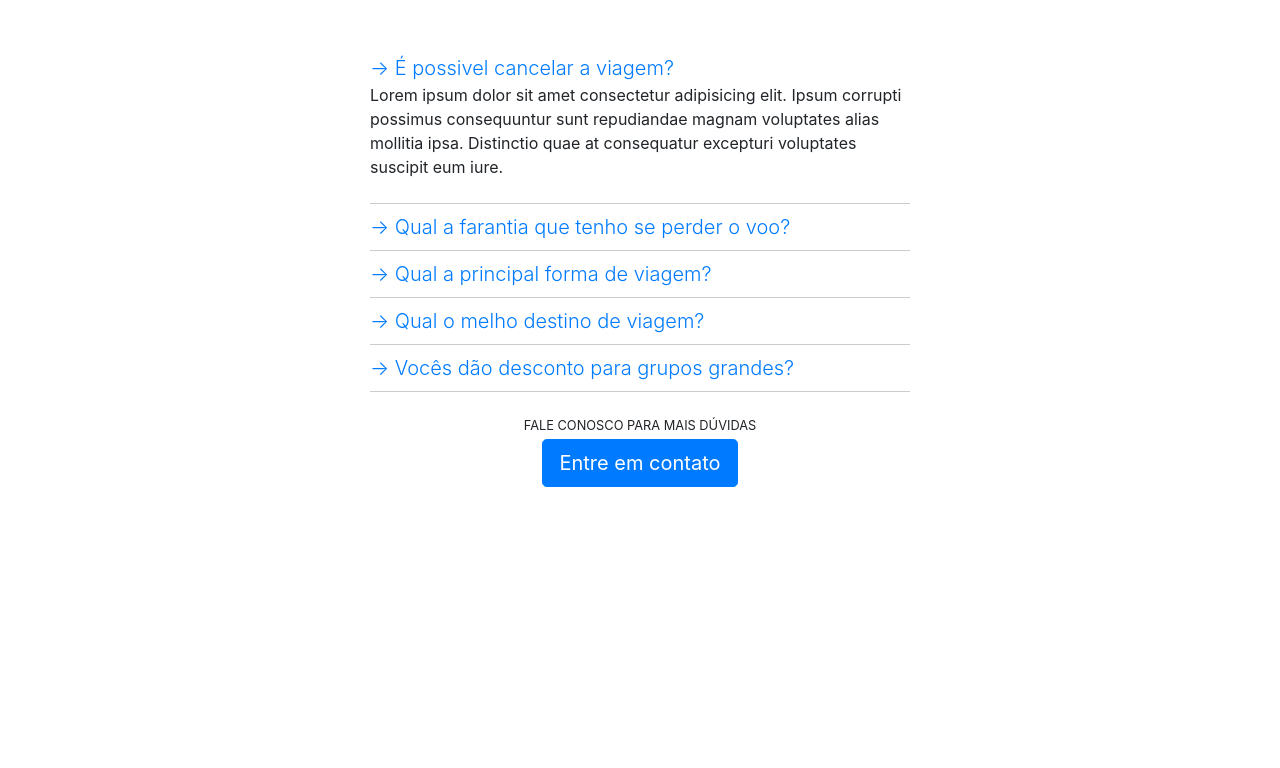
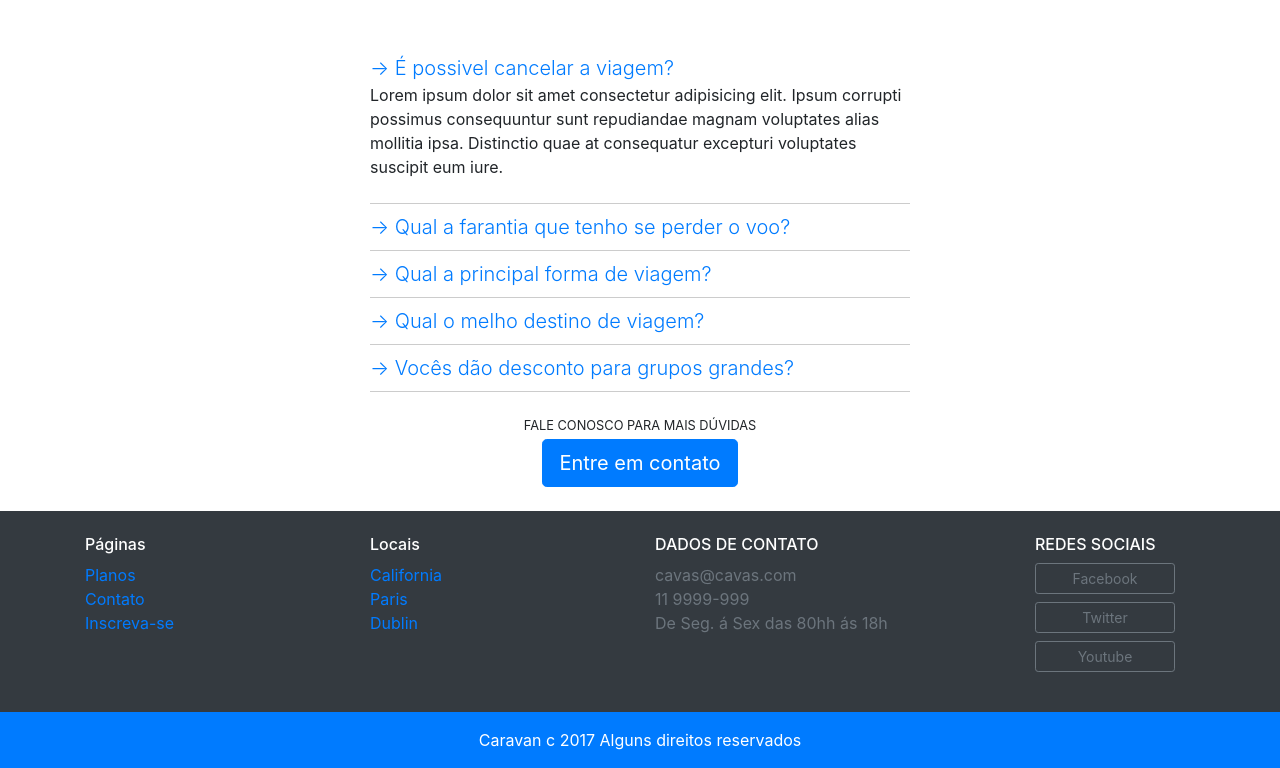
Before and after one commit to Ferrhz/bootstrapOrigamid, a plain HTML site: page index.html in a window 1280 px wide. Shown: the part 1985-2753 px from the top of the page. Before the commit the page ends 2496 px from the top, so only its background shows below. Drawn offline with Linux system fonts and the light colour scheme.

Commit message:
Terminando o footer

```diff
--- a/index.html
+++ b/index.html
@@ -257,6 +257,52 @@
          </div>
     </section>
 
+    <footer class="bg-dark text-white">
+      <div class="container py-4">
+      <div class="row">
+
+       <div class="col-md-3 col-6">
+        <h4 class="h6">Páginas</h4>
+         <ul class="list-unstyled">
+          <li> <a href="panos.html">Planos</a> </li>
+          <li> <a href="contato.html">Contato</a> </li>
+          <li> <a href="inscricao.html">Inscreva-se</a> </li>
+         </ul>
+       </div>
+
+       <div class="col-md-3 col-6">
+        <h4 class="h6">Locais</h4>
+         <ul class="list-unstyled">
+          <li> <a href="local.html">California</a> </li>
+          <li> <a href="local.html">Paris</a> </li>
+          <li> <a href="local.html">Dublin</a> </li>
+         </ul>
+       </div>
+
+       <div class="col-md-4">
+          <h4 class="h6"> DADOS DE CONTATO</h4>
+          <ul class="list-unstyled text-secondary">
+            <li>cavas@cavas.com</li>
+            <li>11 9999-999</li>
+            <li>De Seg. á Sex das 80hh ás 18h</li>
+          </ul>
+       </div>
+
+        <div class="col-md-2">
+          <h4 class="h6"> REDES SOCIAIS</h4>
+          <ul class="list-unstyled">
+            <li><a style="max-width: 140px;" class="btn-sm btn btn-outline-secondary btn-block mb-2" href="#">Facebook</a></li>
+            <li><a style="max-width: 140px;" class="btn-sm btn btn-outline-secondary btn-block mb-2" href="#">Twitter</a></li>
+            <li><a style="max-width: 140px;" class="btn-sm btn btn-outline-secondary btn-block mb-2" href="#">Youtube</a></li>
+          </ul>
+        </div>
+      </div>
+      </div>
+      <div class="bg-primary text-center py-3">
+           <p class="mb-0">Caravan c 2017 Alguns direitos reservados</p>
+      </div>
+    </footer>
+
     <script type="text/javascript" src="js/jquery-3.2.1.slim.min.js"></script>
     <script type="text/javascript" src="js/popper.min.js"></script>
     <script type="text/javascript" src="js/bootstrap.js"></script>
```
